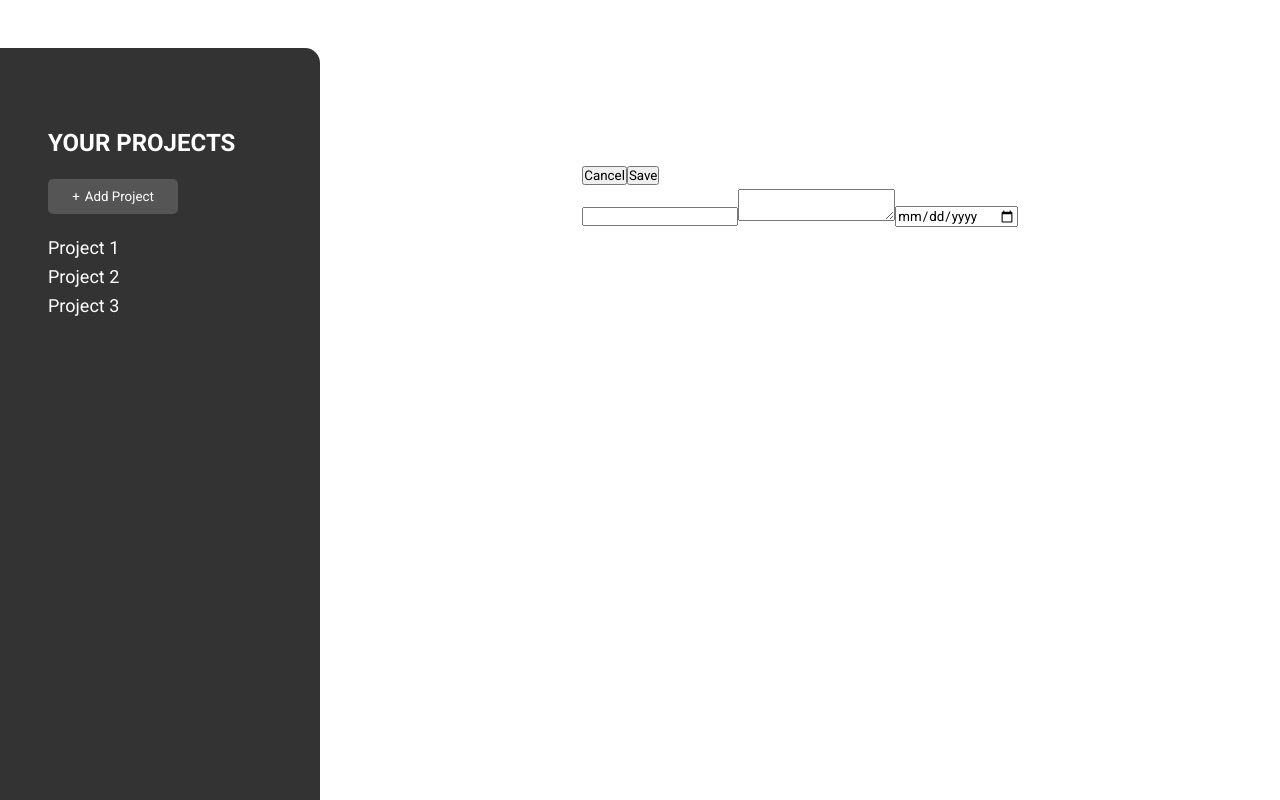
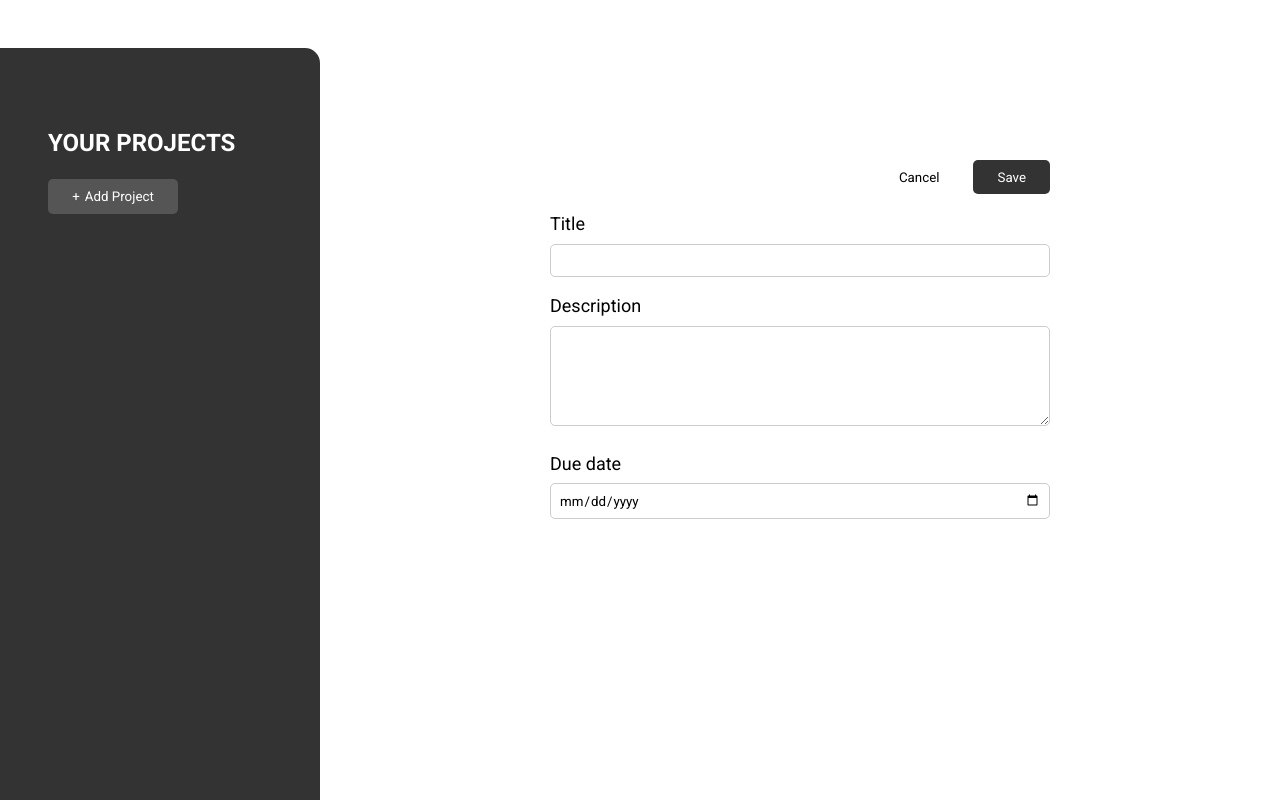
Before and after one commit to pablodavid97/react-the-complete-guide, a React (Vite) app in the folder section9/project-manager-app/: page / in a window 1280 px wide. Both pictures are taken after a click on the button "Create new project". Built offline with nearby package versions, Linux system fonts and the light colour scheme.

Commit message:
Finish create project form, redirect and other functionality

```diff
--- a/section9/project-manager-app/src/App.jsx
+++ b/section9/project-manager-app/src/App.jsx
@@ -5,6 +5,9 @@ import EmptyHeader from './components/EmptyHeader';
 
 function App() {
     const [mode, setMode] = useState(null);
+    const [projects, setProjects] = useState([]);
+
+    console.log('projects: ', projects);
 
     const handleCreateProject = () => {
         setMode('create');
@@ -13,13 +16,22 @@ function App() {
     const handleCancelProject = () => {
         setMode(null);
     };
+
+    const handleSaveProject = (project) => {
+        setProjects((prevProjects) => [project, ...prevProjects]);
+        setMode(null);
+    };
+
     return (
         <div className='app-container'>
-            <Sidebar onCreate={handleCreateProject} />
+            <Sidebar onCreate={handleCreateProject} projects={projects} />
             <main className='main-content'>
                 {!mode && <EmptyHeader onCreate={handleCreateProject} />}
                 {mode === 'create' && (
-                    <ProjectForm onCancel={handleCancelProject} />
+                    <ProjectForm
+                        onCancel={handleCancelProject}
+                        onSave={handleSaveProject}
+                    />
                 )}
             </main>
         </div>
--- /dev/null
+++ b/section9/project-manager-app/src/components/DatePicker.jsx
@@ -0,0 +1,12 @@
+import './InputGroup.css';
+
+const DatePicker = ({ label, value, onChange }) => {
+    return (
+        <div className='input-group'>
+            <label>{label}</label>
+            <input type='date' value={value} onChange={onChange} />
+        </div>
+    );
+};
+
+export default DatePicker;
--- /dev/null
+++ b/section9/project-manager-app/src/components/InputGroup.css
@@ -0,0 +1,21 @@
+.input-group {
+    margin-bottom: 15px;
+}
+
+.input-group label {
+    display: block;
+    margin-bottom: 5px;
+}
+
+.input-group input,
+.input-group textarea {
+    width: 100%;
+    padding: 0.5rem;
+    border: 1px solid #ccc;
+    border-radius: 5px;
+}
+
+.input-group textarea {
+    height: 100px;
+    resize: vertical;
+}
--- a/section9/project-manager-app/src/components/ProjectForm.jsx
+++ b/section9/project-manager-app/src/components/ProjectForm.jsx
@@ -1,13 +1,74 @@
-const ProjectForm = ({ onCancel }) => {
+import { useState } from 'react';
+import TextInput from './TextInput';
+import TextArea from './TextArea';
+import DatePicker from './DatePicker';
+import styles from './ProjectForm.module.css';
+
+const ProjectForm = ({ onCancel, onSave }) => {
+    const [project, setProject] = useState({
+        title: '',
+        description: '',
+        dueDate: '',
+    });
+
+    const handleTitleChange = (event) => {
+        const { value: newTitle } = event.target;
+        setProject((prev) => ({
+            ...prev,
+            title: newTitle,
+        }));
+    };
+
+    const handleDescriptionChange = (event) => {
+        const { value: newDescription } = event.target;
+        setProject((prev) => ({
+            ...prev,
+            description: newDescription,
+        }));
+    };
+
+    const handleDueDateChange = (event) => {
+        const { value: newDueDate } = event.target;
+        setProject((prev) => ({
+            ...prev,
+            dueDate: newDueDate,
+        }));
+    };
+
+    const handleSubmit = (event) => {
+        event.preventDefault();
+        onSave(project);
+    };
+
     return (
-        <form>
-            <div>
-                <button onClick={onCancel}>Cancel</button>
-                <button>Save</button>
+        <form className={styles['project-form']} onSubmit={handleSubmit}>
+            <div className={styles['form-buttons']}>
+                <button
+                    className={styles['btn-secondary']}
+                    type='button'
+                    onClick={onCancel}
+                >
+                    Cancel
+                </button>
+                <button className={styles['btn-primary']} type='submit'>
+                    Save
+                </button>
             </div>
-            <input type='text' />
-            <textarea />
-            <input type='date' />
+            <TextInput
+                label='Title'
+                value={project.title}
+                onChange={handleTitleChange}
+            />
+            <TextArea
+                label='Description'
+                value={project.description}
+                onChange={handleDescriptionChange}
+            />
+            <DatePicker
+                label='Due date'
+                value={project.dueDate}
+                onChange={handleDueDateChange}
+            />
         </form>
     );
 };
--- /dev/null
+++ b/section9/project-manager-app/src/components/ProjectForm.module.css
@@ -0,0 +1,36 @@
+.project-form {
+    display: flex;
+    flex-direction: column;
+    width: 500px;
+}
+
+.form-buttons {
+    margin-left: auto;
+    margin-bottom: 1rem;
+}
+
+.form-buttons button {
+    margin-left: 10px;
+    padding: 0.6rem 1.5rem;
+    cursor: pointer;
+    border: none;
+}
+
+.form-buttons .btn-primary {
+    background-color: #333;
+    color: #fff;
+    border-radius: 5px;
+}
+
+.form-buttons .btn-primary:hover {
+    background-color: #555;
+}
+
+.form-buttons .btn-secondary {
+    background-color: #fff;
+    border-radius: 5px;
+}
+
+.form-buttons .btn-secondary:hover {
+    background-color: #e8e8e8
+}
--- a/section9/project-manager-app/src/components/Sidebar.jsx
+++ b/section9/project-manager-app/src/components/Sidebar.jsx
@@ -1,6 +1,7 @@
 import styles from './Sidebar.module.css';
 
-const Sidebar = ({ onCreate }) => {
+const Sidebar = ({ onCreate, projects }) => {
+    console.log('Sidebar re-rendered with projects: ', projects);
     return (
         <aside className={styles.sidebar}>
             <h3>Your Projects</h3>
@@ -8,9 +9,9 @@ const Sidebar = ({ onCreate }) => {
                 <span>+</span>Add Project
             </button>
             <ul>
-                <li>Project 1</li>
-                <li>Project 2</li>
-                <li>Project 3</li>
+                {projects.map((project, index) => (
+                    <li key={index}>{project.title}</li>
+                ))}
             </ul>
         </aside>
     );
--- /dev/null
+++ b/section9/project-manager-app/src/components/TextArea.jsx
@@ -0,0 +1,12 @@
+import './InputGroup.css';
+
+const TextArea = ({ label, value, onChange }) => {
+    return (
+        <div className='input-group'>
+            <label>{label}</label>
+            <textarea value={value} onChange={onChange} />
+        </div>
+    );
+};
+
+export default TextArea;
--- /dev/null
+++ b/section9/project-manager-app/src/components/TextInput.jsx
@@ -0,0 +1,12 @@
+import './InputGroup.css';
+
+const TextInput = ({ label, value, onChange }) => {
+    return (
+        <div className='input-group'>
+            <label>{label}</label>
+            <input type='text' value={value} onChange={onChange} required />
+        </div>
+    );
+};
+
+export default TextInput;
```
